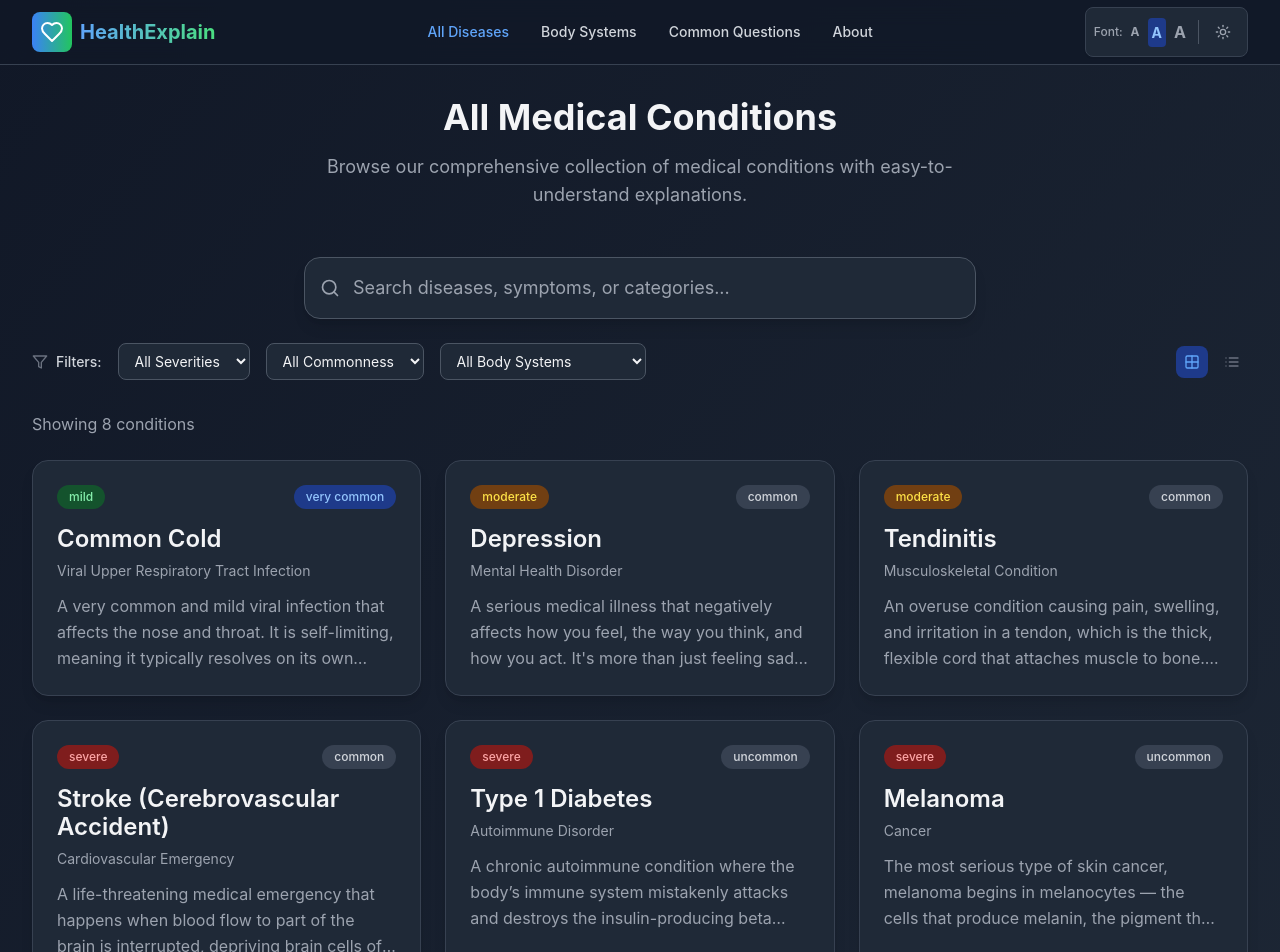
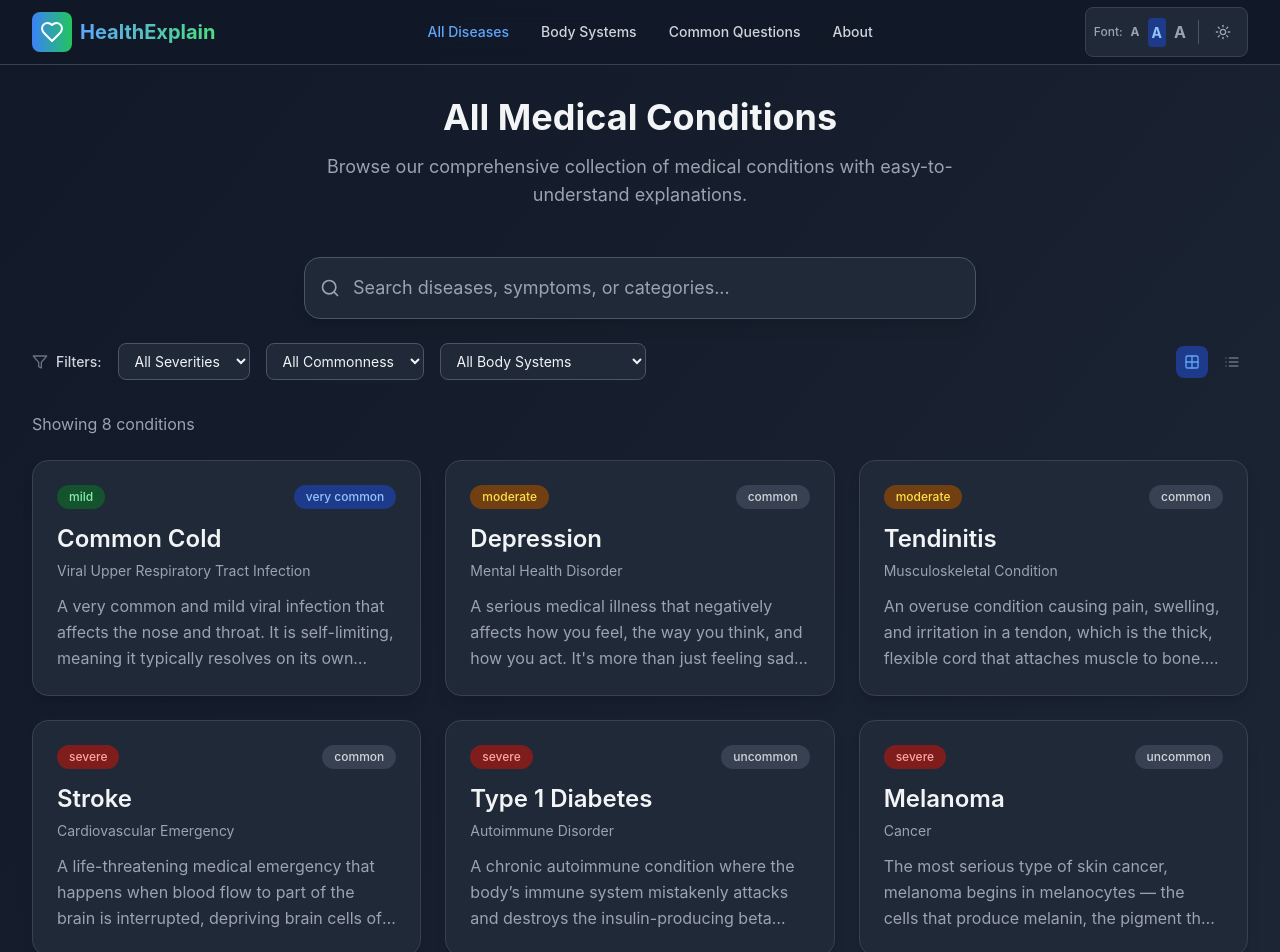
Before and after one commit to milappatel1/HealthGuide, a React (Vite) app: page /diseases in a window 1280 px wide. Shown: the top 952 px of the page. Built offline with nearby package versions, Linux system fonts and the light colour scheme.

Commit message:
Update diseases.ts

```diff
--- a/src/data/diseases.ts
+++ b/src/data/diseases.ts
@@ -276,7 +276,7 @@ export const diseases: Disease[] = [
   },
   {
     id: "stroke",
-    name: "Stroke (Cerebrovascular Accident)",
+    name: "Stroke",
     category: "Cardiovascular Emergency",
     bodySystem: "cardiovascular",
     summary: "A life-threatening medical emergency that happens when blood flow to part of the brain is interrupted, depriving brain cells of oxygen and nutrients. Without oxygen, brain cells begin to die within minutes, which can cause permanent damage or death if not treated immediately. There are two main types: ischemic (caused by a blockage) and hemorrhagic (caused by bleeding).",
```
